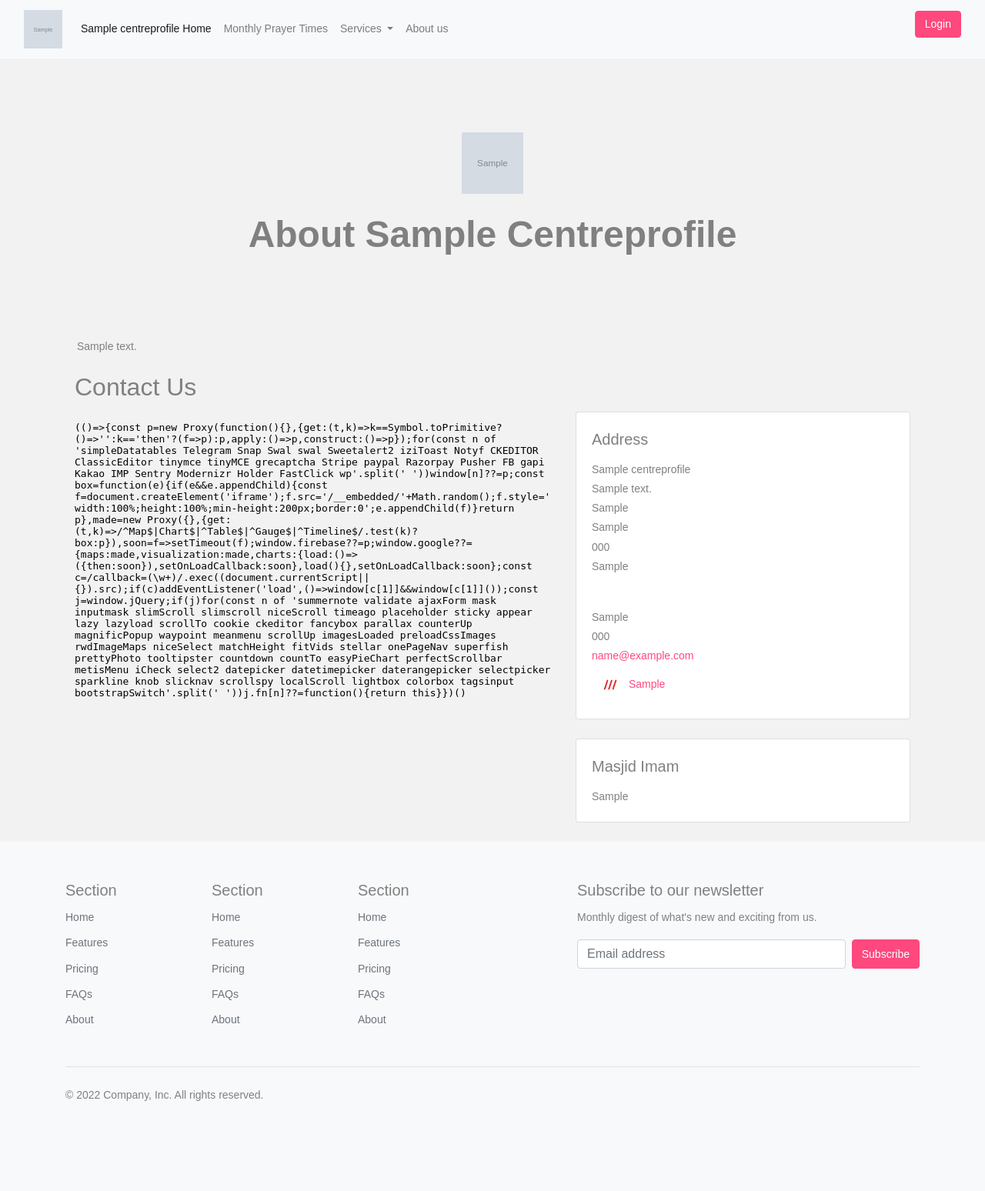
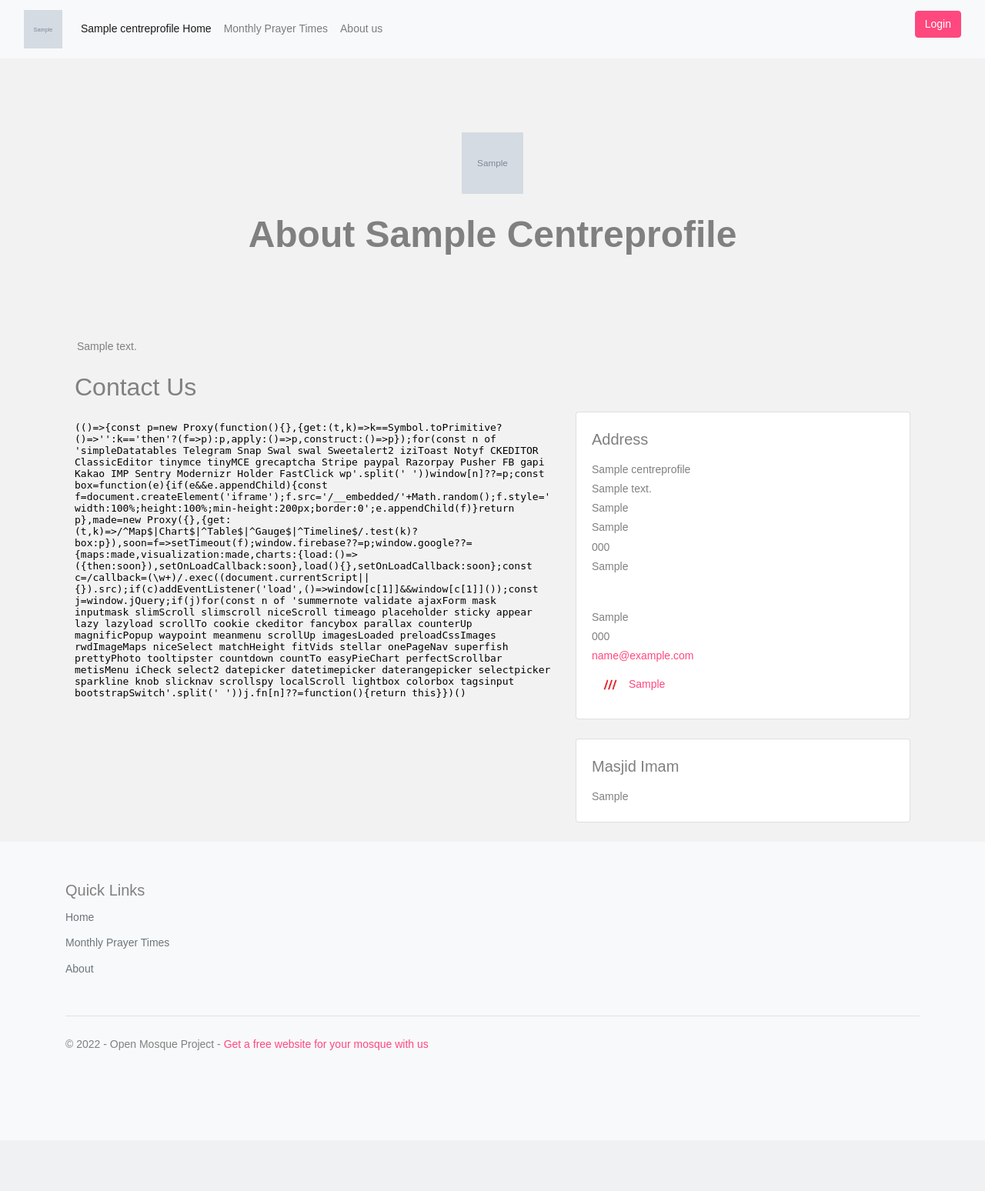
Before and after one commit to OpenMosqueProject/open_mosque_dynamic_django_website, a Django app: page /about/ in a window 1280 px wide. Shown: the whole page at 77% size. After the commit the page ends 1365 px from the top, so only its background shows below. Run offline with Django 4.2, Linux system fonts and the light colour scheme; tables that the repository leaves empty hold one stand-in row (values such as "Sample post"); grey boxes marked "Sample" are stand-in pictures; some libraries are stand-ins or nearby versions.

Commit message:
footer changes

```diff
--- a/templates/base.html
+++ b/templates/base.html
@@ -44,7 +44,7 @@
                   <li class="nav-item">
                     <a class="nav-link" href="{% url 'posts:month_view'%}">Monthly Prayer Times</a>
                   </li>
-                  <li class="nav-item dropdown">
+                  <!-- <li class="nav-item dropdown">
                     <a class="nav-link dropdown-toggle" href="#" id="navbarDropdown" role="button" data-bs-toggle="dropdown" aria-expanded="false">
                       Services
                     </a>
@@ -53,7 +53,7 @@
                       <li><a class="dropdown-item" href="#">Another action</a></li>
                       <li><a class="dropdown-item" href="#">Something else here</a></li>
                     </ul>
-                  </li>
+                  </li> -->
                   <li class="nav-item">
                     <a class="nav-link" href="{% url 'masjidConfig:about' %}">About us</a>
                   </li>
@@ -84,61 +84,7 @@
 
 
           <div class="bg-light">
-            <footer class="container py-5">
-              <div class="row">
-                <div class="col-6 col-md-2 mb-3">
-                  <h5>Section</h5>
-                  <ul class="nav flex-column">
-                    <li class="nav-item mb-2"><a href="#" class="nav-link p-0 text-muted">Home</a></li>
-                    <li class="nav-item mb-2"><a href="#" class="nav-link p-0 text-muted">Features</a></li>
-                    <li class="nav-item mb-2"><a href="#" class="nav-link p-0 text-muted">Pricing</a></li>
-                    <li class="nav-item mb-2"><a href="#" class="nav-link p-0 text-muted">FAQs</a></li>
-                    <li class="nav-item mb-2"><a href="#" class="nav-link p-0 text-muted">About</a></li>
-                  </ul>
-                </div>
-
-                <div class="col-6 col-md-2 mb-3">
-                  <h5>Section</h5>
-                  <ul class="nav flex-column">
-                    <li class="nav-item mb-2"><a href="#" class="nav-link p-0 text-muted">Home</a></li>
-                    <li class="nav-item mb-2"><a href="#" class="nav-link p-0 text-muted">Features</a></li>
-                    <li class="nav-item mb-2"><a href="#" class="nav-link p-0 text-muted">Pricing</a></li>
-                    <li class="nav-item mb-2"><a href="#" class="nav-link p-0 text-muted">FAQs</a></li>
-                    <li class="nav-item mb-2"><a href="#" class="nav-link p-0 text-muted">About</a></li>
-                  </ul>
-                </div>
-
-                <div class="col-6 col-md-2 mb-3">
-                  <h5>Section</h5>
-                  <ul class="nav flex-column">
-                    <li class="nav-item mb-2"><a href="#" class="nav-link p-0 text-muted">Home</a></li>
-                    <li class="nav-item mb-2"><a href="#" class="nav-link p-0 text-muted">Features</a></li>
-                    <li class="nav-item mb-2"><a href="#" class="nav-link p-0 text-muted">Pricing</a></li>
-                    <li class="nav-item mb-2"><a href="#" class="nav-link p-0 text-muted">FAQs</a></li>
-                    <li class="nav-item mb-2"><a href="#" class="nav-link p-0 text-muted">About</a></li>
-                  </ul>
-                </div>
-
-                <div class="col-md-5 offset-md-1 mb-3">
-                  <form>
-                    <h5>Subscribe to our newsletter</h5>
-                    <p>Monthly digest of what's new and exciting from us.</p>
-                    <div class="d-flex flex-column flex-sm-row w-100 gap-2">
-                      <label for="newsletter1" class="visually-hidden">Email address</label>
-                      <input id="newsletter1" type="text" class="form-control" placeholder="Email address">
-                      <button class="btn btn-primary" type="button">Subscribe</button>
-                    </div>
-                  </form>
-                </div>
-              </div>
-
-              <div class="d-flex flex-column flex-sm-row justify-content-between py-4 my-4 border-top">
-                <p>&copy; 2022 Company, Inc. All rights reserved.</p>
-                <div class="d-flex justify-content-center">
-                  {% include 'social_media_icons.html' %}
-                </div>
-              </div>
-            </footer>
+            {% include 'footer.html' %}
           </div>
     </body>
     <script src="https://code.jquery.com/jquery-3.6.0.min.js" integrity="sha256-/xUj+3OJU5yExlq6GSYGSHk7tPXikynS7ogEvDej/m4=" crossorigin="anonymous"></script>
--- /dev/null
+++ b/templates/footer.html
@@ -0,0 +1,55 @@
+{% load static %}
+<footer class="container py-5">
+    <div class="row">
+
+      <div class="col-6 col-md-2 mb-3">
+        <h5>Quick Links</h5>
+        <ul class="nav flex-column">
+          <li class="nav-item mb-2"><a href="{% url 'posts:home' %}" class="nav-link p-0 text-muted">Home</a></li>
+          <li class="nav-item mb-2"><a href="{% url 'posts:month_view'%}" class="nav-link p-0 text-muted">Monthly Prayer Times</a></li>
+          <li class="nav-item mb-2"><a href="{% url 'masjidConfig:about' %}" class="nav-link p-0 text-muted">About</a></li>
+        </ul>
+      </div>
+
+      <!-- <div class="col-6 col-md-2 mb-3">
+        <h5>Section</h5>
+        <ul class="nav flex-column">
+          <li class="nav-item mb-2"><a href="#" class="nav-link p-0 text-muted">Home</a></li>
+          <li class="nav-item mb-2"><a href="#" class="nav-link p-0 text-muted">Features</a></li>
+          <li class="nav-item mb-2"><a href="#" class="nav-link p-0 text-muted">Pricing</a></li>
+          <li class="nav-item mb-2"><a href="#" class="nav-link p-0 text-muted">FAQs</a></li>
+          <li class="nav-item mb-2"><a href="#" class="nav-link p-0 text-muted">About</a></li>
+        </ul>
+      </div>
+
+      <div class="col-6 col-md-2 mb-3">
+        <h5>Section</h5>
+        <ul class="nav flex-column">
+          <li class="nav-item mb-2"><a href="#" class="nav-link p-0 text-muted">Home</a></li>
+          <li class="nav-item mb-2"><a href="#" class="nav-link p-0 text-muted">Features</a></li>
+          <li class="nav-item mb-2"><a href="#" class="nav-link p-0 text-muted">Pricing</a></li>
+          <li class="nav-item mb-2"><a href="#" class="nav-link p-0 text-muted">FAQs</a></li>
+          <li class="nav-item mb-2"><a href="#" class="nav-link p-0 text-muted">About</a></li>
+        </ul>
+      </div>
+
+      <div class="col-md-5 offset-md-1 mb-3">
+        <form>
+          <h5>Subscribe to our newsletter</h5>
+          <p>Monthly digest of what's new and exciting from us.</p>
+          <div class="d-flex flex-column flex-sm-row w-100 gap-2">
+            <label for="newsletter1" class="visually-hidden">Email address</label>
+            <input id="newsletter1" type="text" class="form-control" placeholder="Email address">
+            <button class="btn btn-primary" type="button">Subscribe</button>
+          </div>
+        </form>
+      </div> -->
+    </div>
+
+    <div class="d-flex flex-column flex-sm-row justify-content-between py-4 my-4 border-top">
+      <p>&copy; 2022 - Open Mosque Project - <a href="https://openmosqueproject.com/">Get a free website for your mosque with us</a></p>
+      <div class="d-flex justify-content-center">
+        {% include 'social_media_icons.html' %}
+      </div>
+    </div>
+  </footer>
```
